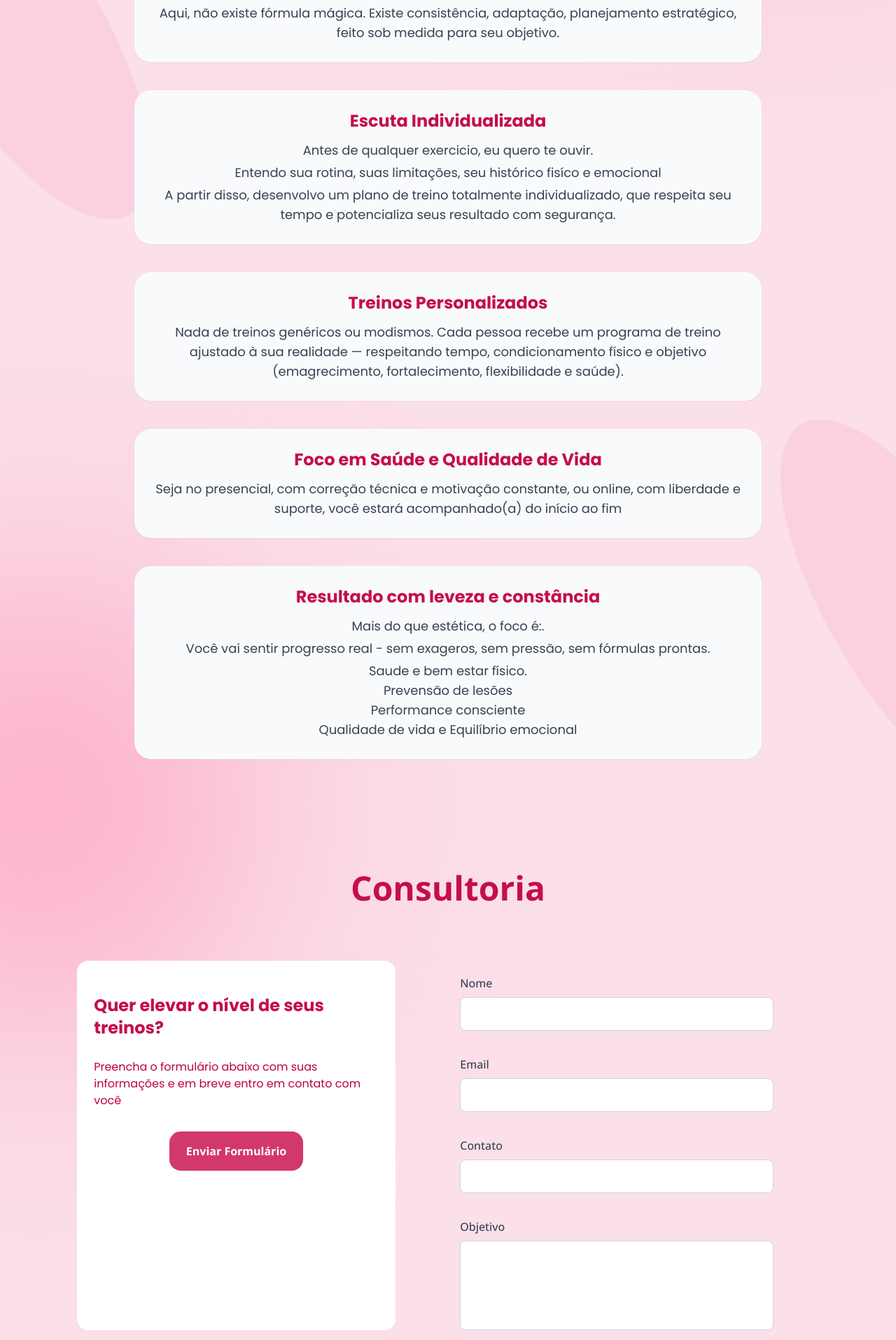
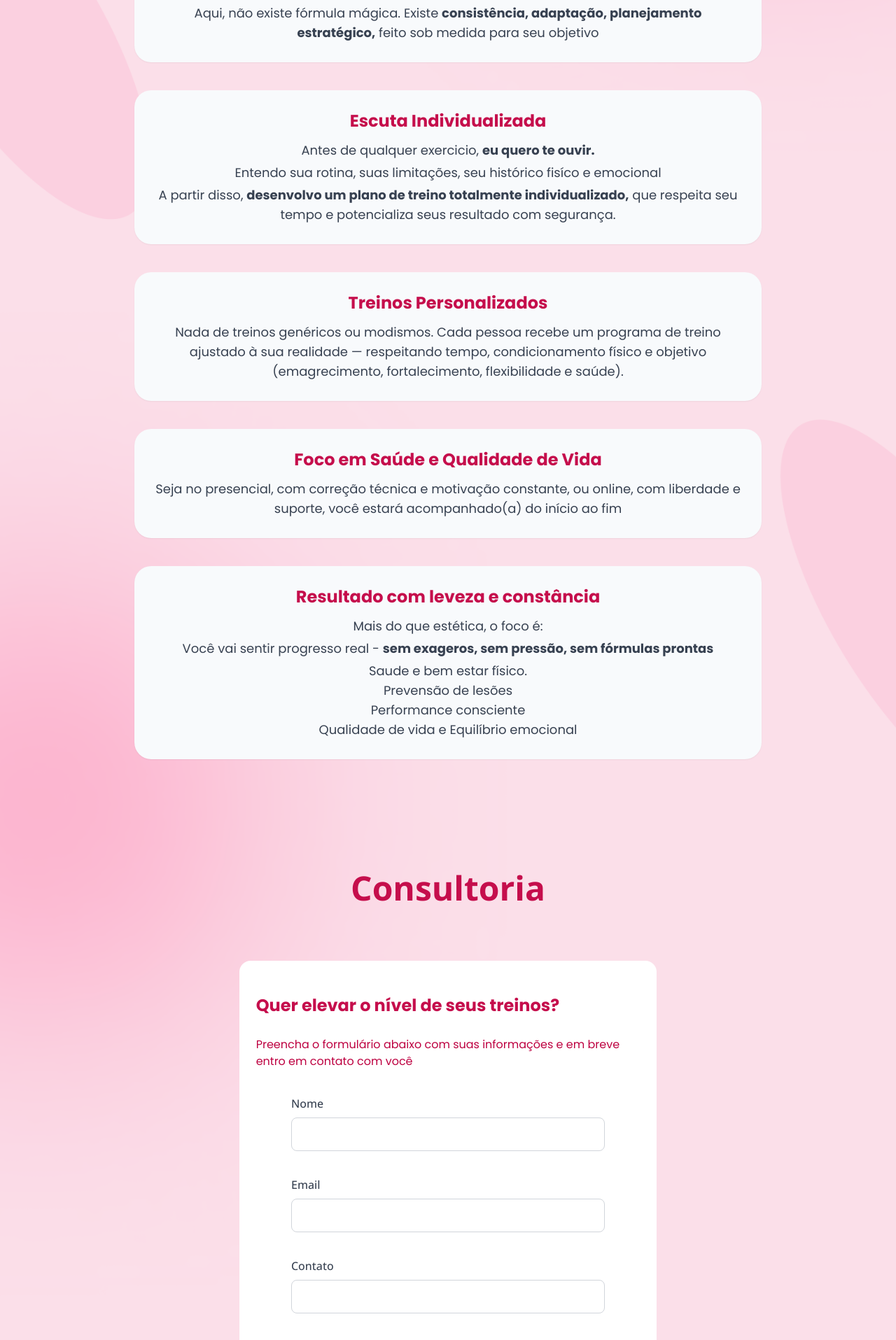
Before and after one commit to RudineiCTS/iv-landing, a Next.js app: page / in a window 1280 px wide. Shown: the part 1305-3220 px from the top of the page at 70% size. Built offline with nearby package versions, Linux system fonts and the light colour scheme.

Commit message:
refactor page metodologia

```diff
--- a/src/app/Page/FormularioPage.tsx
+++ b/src/app/Page/FormularioPage.tsx
@@ -23,29 +23,17 @@ export function FormularioPage({
      className="mt-20 md:mt-40 flex justify-center items-center flex-col px-4\"
      ref={archorLinks[0]}
    >
+
     <h1 className="text-2xl sm:text-3xl  md:text-4xl lg:text-5xl font-bold mb-6 text-[var(--font-rosa-title)] text-center font-sans">
       Consultoria
     </h1>
-      <div className="w-full max-w-6xl flex flex-col lg:flex-row mt-8 md:mt-14 gap-6 md:gap-7 justify-between mx-auto">
+    <div className="w-full max-w-6xl flex flex-col lg:flex-row mt-8 md:mt-14 gap-6 md:gap-7 mx-auto justify-center">
       <div className="w-full lg:w-3/4 bg-white rounded-2xl p-4 md:p-6 flex flex-col gap-4 py-8 md:py-12">
         <h1 className="text-lg sm:text-xl md:text-2xl font-bold text-[var(--font-rosa-title)] mb-2 md:mb-3 font-poppins"> Quer elevar o nível de seus treinos? </h1>
-
         <p className="text-[var(--font-rosa-paragraph)] text-sm sm:text-base  font-poppins">
           Preencha o formulário abaixo com suas informações e em breve entro em contato com você
         </p>
-          <motion.div
-            whileHover={{ scale: 1.1 }}
-            whileTap={{ scale: 0.95 }}
-            className="mt-4 md: w-2/3 md: mx-auto flex justify-center"
-          >
-            <ButtonComponentSendForm
-              title="Enviar Formulário"
-              handleSendForm={sendForm}
-            />
-          </motion.div>
-        </div>
-
-        <form className="w-full lg:w-full flex flex-col items-center gap-4">
+          <form action="" className="w-full lg:w-full flex flex-col items-center gap-4">
             <InputComponentText
               title="Nome"
               field="nome"
@@ -70,8 +58,16 @@ export function FormularioPage({
               handleSetValue={handleSetValue}
               dataForForm={formData}
             />
+              <motion.div
+                whileHover={{ scale: 1.1 }}
+                whileTap={{ scale: 0.95 }}>
+             <ButtonComponentSendForm title="Enviar Formulário"  handleSendForm={sendForm} />
+              </motion.div>
           </form>
           </div>
+        </div>
+
    </section>
+
   );
 }
--- a/src/app/Page/MetodologiaPage.tsx
+++ b/src/app/Page/MetodologiaPage.tsx
@@ -12,16 +12,34 @@ export function MetodologiaPage() {
       </h1>
       <div className="flex flex-col gap-4 md:gap-5 w-full max-w-4xl">
         <CardText
-        // Icon={<PiTarget size={32} />}
+          // Icon={<PiTarget size={32} />}
           title="Treinar com propósito, cuidado e estratégia."
-          text=" Minha metodologia foi criada para pessoas reais com rotinas reais - inclusive aquelas que tem pouco tempo, falta de organização ou que estão tentando retornar os treinos"
-          textAlternative= " Aqui, não existe fórmula mágica.  Existe consistência, adaptação, planejamento estratégico, feito sob medida para seu objetivo."
+          text={
+            <>
+              Minha metodologia foi criada para <strong>pessoas reais com rotinas reais </strong> - inclusive aquelas que tem pouco tempo, falta de organização ou que estão tentando retornar os treinos
+            </>
+          }
+
+          textAlternative={
+            <>
+              Aqui, não existe fórmula mágica.  Existe <strong>consistência, adaptação, planejamento estratégico,</strong> feito sob medida para seu objetivo
+            </>
+          }
         />
         <CardText
           title="Escuta Individualizada"
-          text="Antes de qualquer exercicio, eu quero te ouvir."
+          text={
+            <>
+              Antes de qualquer exercicio, <strong>eu quero te ouvir.</strong>
+            </>
+          }
+
           textAlternative="Entendo sua rotina, suas limitações, seu histórico fisíco e emocional"
-          textAlternative2= "A partir disso, desenvolvo um plano de treino totalmente individualizado, que respeita seu tempo e potencializa seus resultado com segurança."
+          textAlternative2={
+            <>
+              A partir disso, <strong>desenvolvo um plano de treino totalmente individualizado,</strong> que respeita seu tempo e potencializa seus resultado com segurança.
+            </>
+          }
         />
         <CardText
           title="Treinos Personalizados"
@@ -33,10 +51,14 @@ export function MetodologiaPage() {
         />
         <CardText
           title="Resultado com leveza e constância"
-          text="Mais do que estética, o foco é:."
+          text="Mais do que estética, o foco é:"
           type="topic"
           topicsArray={[' Saude e bem estar físico.', 'Prevensão de lesões', 'Performance consciente', ' Qualidade de vida e Equilíbrio emocional']}
-          textAlternative2="Você vai sentir progresso real - sem exageros, sem pressão, sem fórmulas prontas."
+          textAlternative2={
+            <>
+              Você vai sentir progresso real -  <strong> sem exageros, sem pressão, sem fórmulas prontas </strong>
+            </>
+          }
         />
       </div>
     </div>
--- a/src/components/cardText/index.tsx
+++ b/src/components/cardText/index.tsx
@@ -1,17 +1,25 @@
 import { twMerge } from "tailwind-merge";
+import { ReactNode } from "react";
 
-interface CardText {
+interface CardTextProps {
   title: string;
-  text: string;
+  text: ReactNode;
   className?: string;
-  Icon?: any
-  textAlternative?: string;
-  textAlternative2?: string;
-  type?: 'topic' | 'text'
+  Icon?: any;
+  textAlternative?: ReactNode; // 👈 agora pode ser string ou JSX
+  textAlternative2?: ReactNode; // 👈 idem
+  type?: "topic" | "text";
   topicsArray?: string[];
 }
 
-export function CardText({type, title, text, textAlternative, textAlternative2, topicsArray }: CardText) {
+export function CardText({
+  type,
+  title,
+  text,
+  textAlternative,
+  textAlternative2,
+  topicsArray,
+}: CardTextProps) {
   return (
     <div
       className={twMerge(
@@ -19,41 +27,35 @@ export function CardText({type, title, text, textAlternative, textAlternative2,
       )}
     >
       <div>
-
         <h2 className="text-lg sm:text-xl md:text-2xl font-bold text-[var(--font-rosa-title)] mb-2 md:mb-3 font-poppins">
           {title}
         </h2>
         {/* <Icon/> */}
       </div>
+
       <p className="text-sm sm:text-base md:text-lg text-gray-700 leading-relaxed font-poppins">
         {text}
       </p>
-      {textAlternative &&
-        <p className="text-sm sm:text-base md:text-lg text-gray-700 leading-relaxed font-poppins mt-1" >
+
+      {textAlternative && (
+        <p className="text-sm sm:text-base md:text-lg text-gray-700 leading-relaxed font-poppins mt-1">
           {textAlternative}
         </p>
-      }
-      {textAlternative2 &&
-        <p className="text-sm sm:text-base md:text-lg text-gray-700 leading-relaxed font-poppins mt-1" >
+      )}
+
+      {textAlternative2 && (
+        <p className="text-sm sm:text-base md:text-lg text-gray-700 leading-relaxed font-poppins mt-1">
           {textAlternative2}
         </p>
-      }
-      {type === "topic"?
-        <>
-        <ul className="text-sm sm:text-base md:text-lg text-gray-700 leading-relaxed font-poppins mt-1" >
-          {topicsArray?.map((item)=>
-          (
-            <li>
-              {item}
-            </li>
-          )
       )}
 
+      {type === "topic" && (
+        <ul className="text-sm sm:text-base md:text-lg text-gray-700 leading-relaxed font-poppins mt-1">
+          {topicsArray?.map((item) => (
+            <li key={item}>{item}</li>
+          ))}
         </ul>
-        </>:
-        <>
-        </>
-      }
+      )}
     </div>
   );
 }
```
Lines whose indentation alone changed are shown as unchanged.
